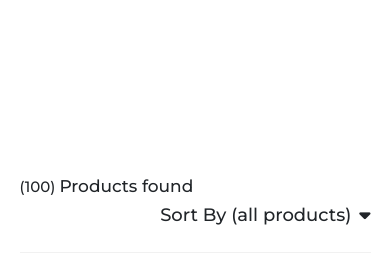
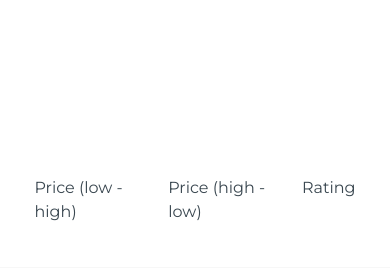
Before and after one commit to Boki136/footlook, a Django app: a page that uses products/templates/products/products.html in a window 390 px wide; the page is wider, and only the part inside the window is pictured. Shown: the part 780-1048 px from the top of that part. Run offline with Django 3.2, Linux system fonts and the light colour scheme; data comes from the database, SQL or seed files in the repository; some libraries are stand-ins or nearby versions.

Commit message:
feat[sort/message section]: implment js to re-arrange message and sort elements on medium & smaller screens.

```diff
--- a/products/templates/products/products.html
+++ b/products/templates/products/products.html
@@ -27,7 +27,7 @@
 
 <!--Products Count & Filter -->
 <div class="product-tools-wrapper">
-
+    <div class="product-result-message">
         <h3><span>({{products|length}}) </span>Products found </h3>
 
         {% if current_categories %}
@@ -43,10 +43,11 @@
         {% endif %}
 
         {% if products|length != 100 %}
-    <span> &nbsp; | </span><a href="{% url 'products' %}">See All Products</a>
+        <span> &nbsp; | &nbsp; </span><a href="{% url 'products' %}">See All Products</a>
         {% endif %}
+    </div>
+    <div class="sort-by-container">
         <h4 class='sort-filter'>Sort By (all products)</h4>
-    <hr class='hr-clear'>
         <div class="filter-box">
             <ul>
                 <a href="{% url 'products' %}?sort=price&direction=asc">
@@ -60,6 +61,7 @@
                 </a>
 
             </ul>
+        </div>
     </div>
 </div>
 
--- a/static/css/base.css
+++ b/static/css/base.css
@@ -528,14 +528,17 @@ h1 {
     box-shadow: 5px 5px 25px rgba(1, 1, 1, 0.1); }
 
 .product-tools-wrapper {
+  display: flex;
+  justify-content: space-between;
   width: 90%;
-  margin: 100px auto 50px auto;
-  position: relative; }
-  .product-tools-wrapper > a {
-    color: #3A4750; }
+  margin: 100px auto 100px auto;
+  position: relative;
+  border-bottom: 1px solid #EEE;
+  padding-bottom: 18px; }
   .product-tools-wrapper h3 {
     font-size: 17px;
-    float: left; }
+    float: left;
+    margin: 0; }
   .product-tools-wrapper span {
     font-size: 15px; }
   .product-tools-wrapper hr {
@@ -543,6 +546,24 @@ h1 {
     margin-top: 20px;
     opacity: 0.8;
     color: #EEE; }
+
+.product-result-message a {
+  color: #3A4750; }
+
+.product-result-message {
+  display: flex;
+  align-items: center; }
+
+.product-result-message_mobile {
+  display: flex;
+  justify-content: center;
+  align-items: center;
+  background: #eeeeee73;
+  padding: 20px 0;
+  margin-bottom: 80px; }
+  .product-result-message_mobile h3 {
+    margin: 0;
+    font-size: 18px; }
 
 .filter-box {
   position: absolute;
@@ -564,9 +585,7 @@ h1 {
         text-decoration: underline; }
 
 .sort-filter {
-  float: right;
   font-size: 18px;
-  margin-bottom: 25px;
   cursor: pointer; }
   .sort-filter::after {
     content: '\f0dd';
@@ -904,8 +923,31 @@ h1 {
   .learn-more-wrapper a,
   .learn-more-wrapper h1 {
     display: block; }
+  .sort-by-container {
+    display: flex; }
+  .product-tools-wrapper {
+    border: none;
+    margin: 100px auto 25px auto;
+    justify-content: center; }
+  .sort-filter {
+    margin: 0; }
+    .sort-filter::after {
+      content: ''; }
+  .filter-box {
+    position: static;
+    display: block; }
+    .filter-box ul {
+      display: flex;
+      background: transparent;
+      margin: 0;
+      padding: 0; }
+      .filter-box ul li {
+        padding: 0; }
+      .filter-box ul a {
+        color: #3A4750;
+        margin: 0 15px; }
   .background-overlay {
-    background: #eeeeee; }
+    background: #00000040; }
   .learn-more-btn {
     top: auto;
     bottom: 0;
@@ -985,3 +1027,11 @@ h1 {
     width: 100%;
     text-align: center;
     margin: 5px 0 10px 0; } }
+
+@media only screen and (max-width: 550px) {
+  .product-result-message_mobile h3 {
+    font-size: 15px; }
+  .product-result-message_mobile a {
+    font-size: 15px; }
+  .sort-filter {
+    display: none; } }
--- a/static/js/main.js
+++ b/static/js/main.js
@@ -58,14 +58,10 @@ $(document).ready(function () {
 
     if ($(window).width() > 990) {
         $('.product-card,.product-slider_item').mouseover(function () {
-
             $(this).find('.learn-more-wrapper').children().fadeIn(100);
         }).mouseleave(function () {
             $(this).find('.learn-more-wrapper').find('.background-overlay, .learn-more-btn, .product-price').fadeOut(100);
         })
-    }
-
-
 
         $('.product-card').mouseover(function () {
             var second_image = $(this).find('.additional_img_hover').attr('src')
@@ -75,17 +71,31 @@ $(document).ready(function () {
             var first_img = $(this).find('.primary-img_link').html()
             $(this).find('.primary_img').attr('src', first_img);
         })
+    }
 
+    // Detach results message on screen < 990px
 
-    // Show sort by filter on hover
+    if ($(window).width() < 990) {
+        let result_message = $('.product-result-message').detach()
+        result_message.insertAfter($('.product-tools-wrapper'))
+        result_message.addClass('product-result-message_mobile')
+
+        $('.sort-filter').html('Filters ')
+    }
+
+    // Show sort by filter on hover only screens > 1200
+
+    if ($(window).width() > 990) {
 
         $('.sort-filter').mouseover(function () {
             $('.filter-box').fadeIn(200)
         })
 
-    $('.navbar, .product-listing-wrapper').mouseover(function () {
+        $('.product-listing-wrapper, .brand-box-wrapper').mouseover(function () {
             $('.filter-box').fadeOut(200)
         })
+
+    }
 
     // prepend social footer icons on screen < 1200px
 
--- a/static/sass/base.scss
+++ b/static/sass/base.scss
@@ -720,18 +720,18 @@ h1 {
 }
 
 .product-tools-wrapper {
+    display: flex;
+    justify-content: space-between;
     width: 90%;
-    margin: 100px auto 50px auto;
+    margin: 100px auto 100px auto;
     position: relative;
-
-    &>a {
-        color: $secondary-black;
-
-    }
+    border-bottom: 1px solid $paper-white;
+    padding-bottom: 18px;
 
     h3 {
         font-size: 17px;
         float: left;
+        margin: 0;
     }
 
     span {
@@ -743,6 +743,29 @@ h1 {
         margin-top: 20px;
         opacity: 0.8;
         color: $paper-white;
+    }
+}
+
+.product-result-message a {
+    color: $secondary-black;
+}
+
+.product-result-message {
+    display: flex;
+    align-items: center;
+}
+
+.product-result-message_mobile {
+    display: flex;
+    justify-content: center;
+    align-items: center;
+    background: #eeeeee73;
+    padding: 20px 0;
+    margin-bottom: 80px;
+
+    h3 {
+        margin: 0;
+        font-size: 18px;
     }
 }
 
@@ -775,9 +798,7 @@ h1 {
 }
 
 .sort-filter {
-    float: right;
     font-size: 18px;
-    margin-bottom: 25px;
     cursor: pointer;
 
     &::after {
@@ -1298,8 +1319,48 @@ h1 {
         }
     }
 
+    .sort-by-container {
+        display: flex;
+    }
+
+    .product-tools-wrapper {
+        border: none;
+        margin: 100px auto 25px auto;
+        justify-content: center;
+    }
+
+    .sort-filter {
+        margin: 0;
+
+        &::after {
+            content: '';
+
+        }
+    }
+
+    .filter-box {
+        position: static;
+        display: block;
+
+        ul {
+            display: flex;
+            background: transparent;
+            margin: 0;
+            padding: 0;
+
+            li {
+                padding: 0;
+            }
+
+            a {
+                color: $secondary-black;
+                margin: 0 15px;
+            }
+        }
+    }
+
     .background-overlay {
-        background: rgba(238, 238, 238, 1);
+        background: #00000040;
     }
 
     .learn-more-btn {
@@ -1435,3 +1496,22 @@ h1 {
         margin: 5px 0 10px 0;
     }
 }
+
+
+@media only screen and (max-width: 550px) {
+    .product-result-message_mobile {
+
+        h3 {
+            font-size: 15px;
+        }
+
+        a {
+            font-size: 15px;
+        }
+    }
+
+    .sort-filter {
+        display: none;
+    }
+
+}
```
Lines whose indentation alone changed are shown as unchanged.
